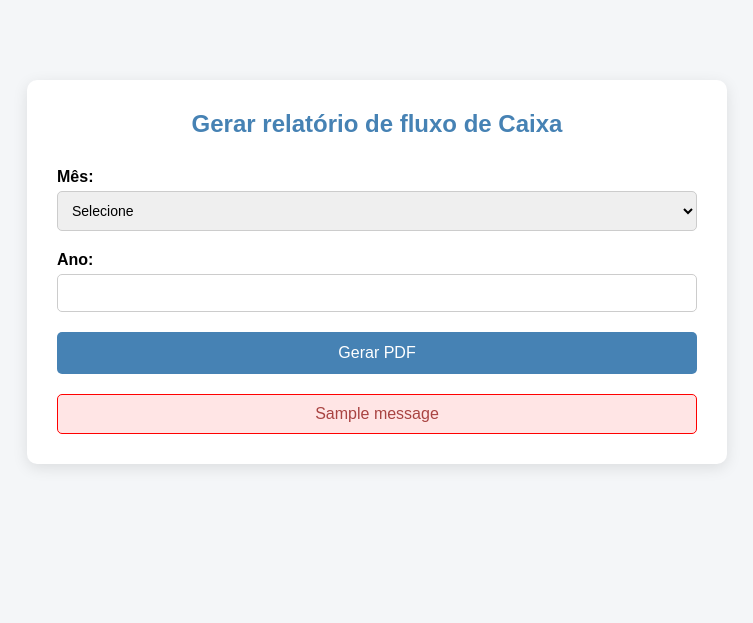
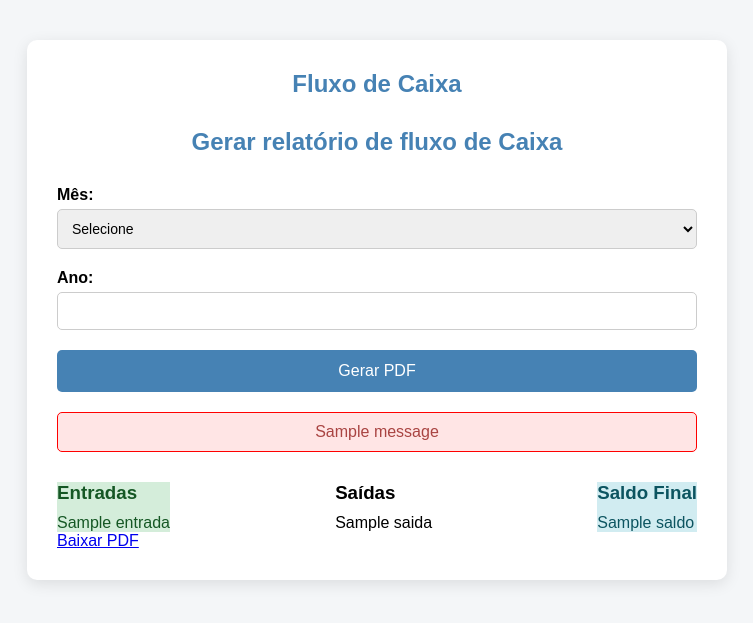
Before and after one commit to EricS227/NFXI-Report-Manager, a Python web app: template templates/index.html in a window 1280 px wide. Shown: the top 623 px of the page, without its empty margins (263-1016 px from the left). Run offline with Jinja, Linux system fonts and the light colour scheme; the template is opened without the code that fills it: most values are stand-ins (such as "Sample title", 1, 10 or a date in 2020); one stand-in notice (Sample message) is shown.

Commit message:
Add files via upload

```diff
--- a/templates/index.html
+++ b/templates/index.html
@@ -9,6 +9,8 @@
 <body>
 
     <div class="container">
+        <h2> Fluxo de Caixa</h2>
+
         <h2>Gerar relatório de fluxo de Caixa</h2>
 
         <form method="POST" action="/gerar">
@@ -32,16 +34,29 @@
             {% endif %}
         {% endwith %}
 
+        {% if resumo %}
+        <div class="dashboard">
+            <div class="card entrada">
+                <h3>Entradas</h3>
+                <p>{{ resumo.entrada }}</p>
 
+            </div>
+            <div class="card saída">
+                <h3>Saídas</h3>
+                <p>{{ resumo.saida }}</p>
 
+            </div>
+            <div class="card saldo">
+                <h3>Saldo Final</h3>
+                <p>{{ resumo.saldo}}</p>
+            </div>
+        </div>
+        {% endif %}
+
+        {% if pdf_file %}
+            <a href="/download/{{ pdf_file }}" class="btn-download">Baixar PDF</a>
+        {% endif %}
     </div>
 
 </body>
-<style>
-    body { font-family: Arial; margin: 40px;}
-    form { margin-top: 20px;}
-    label { margin-right: 10px; }
-    select, input {margin-right: 20px;}
-    button { padding: 5px 12px; cursor:pointer;}
-</style>
 </html>
```
Also changed, not shown: templates/login.html (added, +26 -0 lines).
